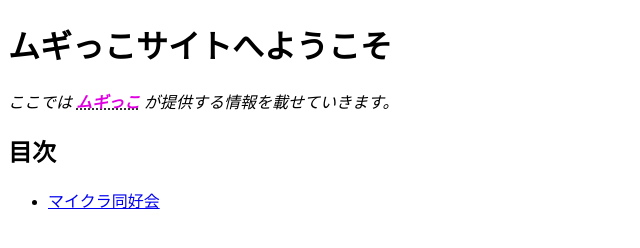
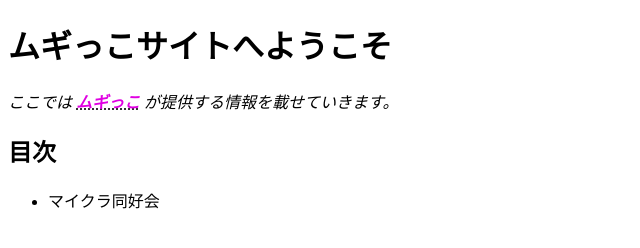
Before and after one commit to meru6/fb-komu, a plain HTML site: page index.html in a window 1280 px wide. Shown: the whole page, without its empty margins (0-640 px from the left). Drawn offline with Linux system fonts and the light colour scheme.

Commit message:
Update index.html

```diff
--- a/index.html
+++ b/index.html
@@ -18,7 +18,7 @@
         </p>
         <h2>目次</h2>
         <ul>
-            <li><a href="text1.html">マイクラ同好会</a></li>
+            <li>マイクラ同好会</li>
         </ul>
     </body>
 </html>
```
